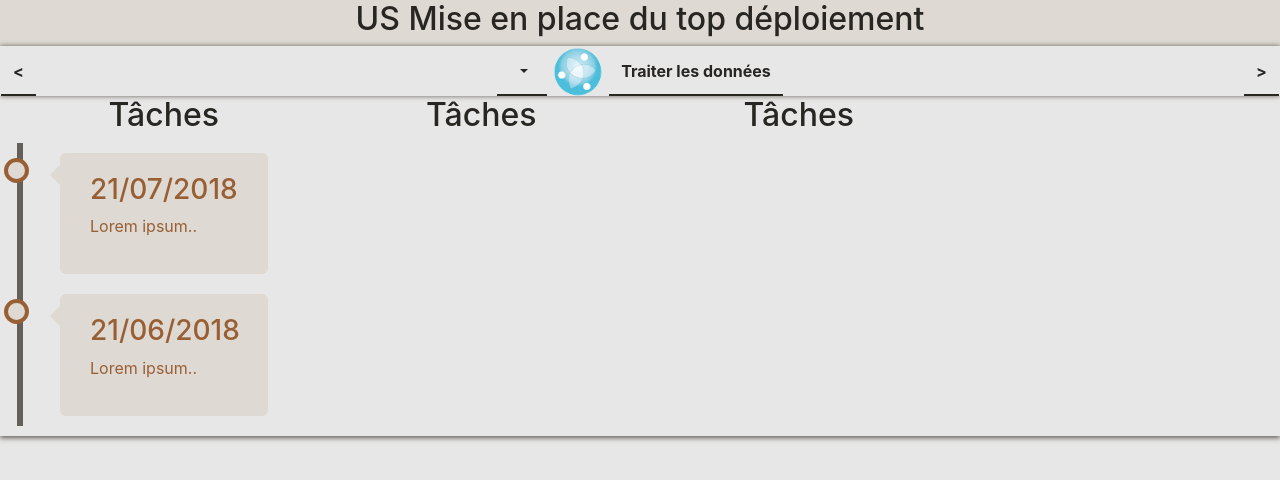
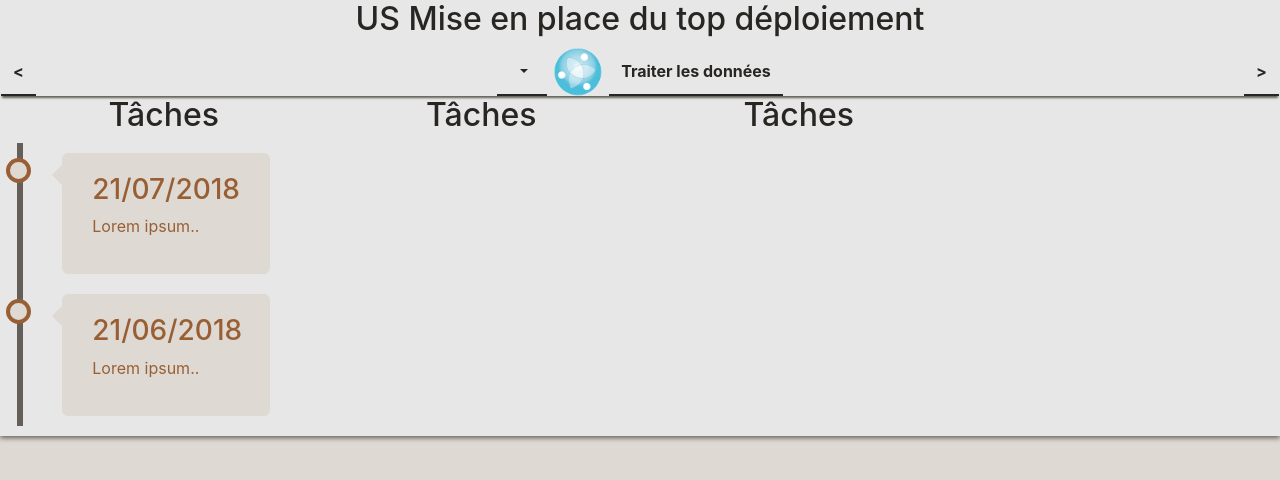
Before and after one commit to Scorbutics/RTCVisualizer, an Angular app in the folder rtc-visualizer/: page /us in a window 1280 px wide. Shown: the top 480 px of the page. Built offline with nearby package versions, Linux system fonts and the light colour scheme.

Commit message:
Feat : styling de navbar

```diff
--- a/rtc-visualizer/src/app/app.component.less
+++ b/rtc-visualizer/src/app/app.component.less
@@ -52,6 +52,7 @@ h1, h2, h3, h4, h5, h6 {
     height:100%;
     max-width: 1580px;
     box-shadow: 0 2px 5px @themeColorOutline;
+    background-color : @themeColorBackground;
 }
 
 .dropdown-menu {
@@ -59,9 +60,9 @@ h1, h2, h3, h4, h5, h6 {
 }
 
 body {
-    background-color : @themeColorBackground
+    background-color : @themeColorDarkBackground
 }
 
 .pageTitleElement >* {
-    background-color : @themeColorButton;
+    background-color : @themeColorBackground;
 }
--- a/rtc-visualizer/src/app/navbar/navbar.component.less
+++ b/rtc-visualizer/src/app/navbar/navbar.component.less
@@ -19,7 +19,7 @@
 
 .bar {
 	background: @themeColorBackground;
-	box-shadow: 0 0 5px 0 @themeColorOutline;
+	box-shadow: 0 4px 2px -2px @themeColorOutline;
 	width:100%;
 	padding-bottom: 1px;
 }
--- a/rtc-visualizer/src/app/timeline/timeline.component.less
+++ b/rtc-visualizer/src/app/timeline/timeline.component.less
@@ -56,7 +56,7 @@
 
 /* Place the container to the right */
 .right {
-	left: 0;
+	left: 0.8%;
 }
 
 /* Add arrows to the left container (pointing right) */
```
